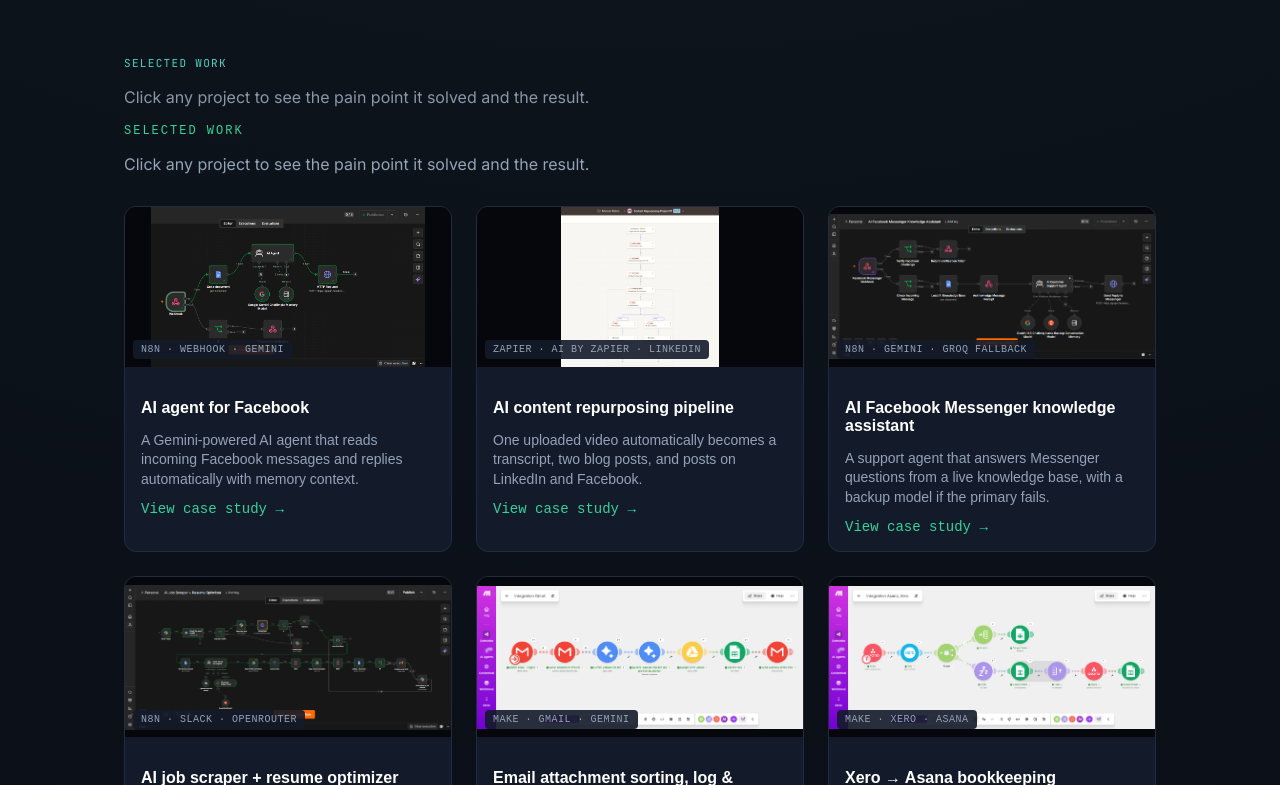
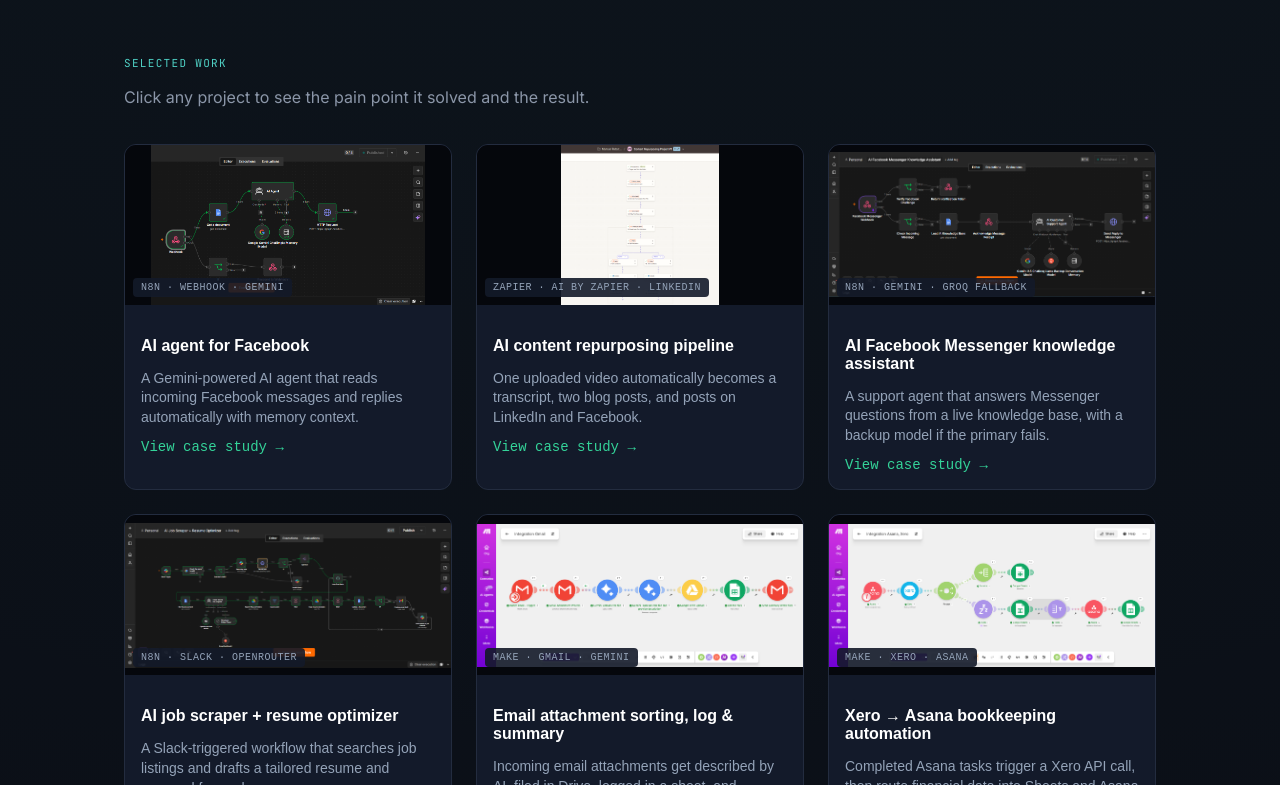
Before and after one commit to manuelraiautomation-bot/ai-automation-portfolio, a Next.js app: page / in a window 1280 px wide. Shown: the part 1595-2380 px from the top of the page. Built offline with nearby package versions, Linux system fonts and the light colour scheme.

Commit message:
Remove duplicate heading in case study gallery

```diff
--- a/app/CaseStudyGallery.js
+++ b/app/CaseStudyGallery.js
@@ -112,22 +112,7 @@
   const [active, setActive] = useState(null);
 
   return (
-    <section style={{ width: "100%" }}>
-      <p
-        style={{
-          color: colors.accent,
-          fontSize: "12px",
-          letterSpacing: "2px",
-          fontFamily: "monospace",
-          marginBottom: "8px",
-        }}
-      >
-        SELECTED WORK
-      </p>
-      <p style={{ color: colors.textDim, marginBottom: "32px" }}>
-        Click any project to see the pain point it solved and the result.
-      </p>
-
+    <section style={{ width: "100%", marginTop: "32px" }}>
       <div
         style={{
           display: "grid",
```
